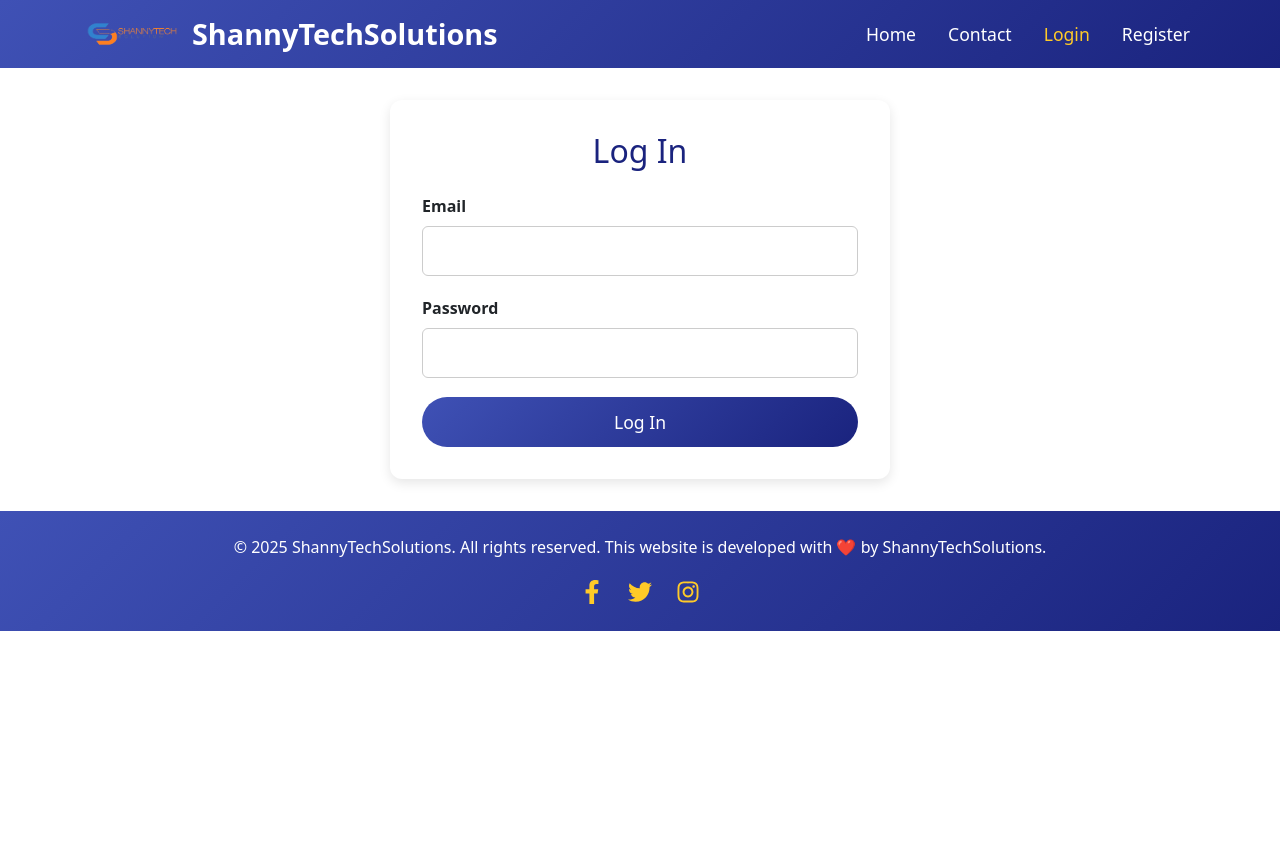
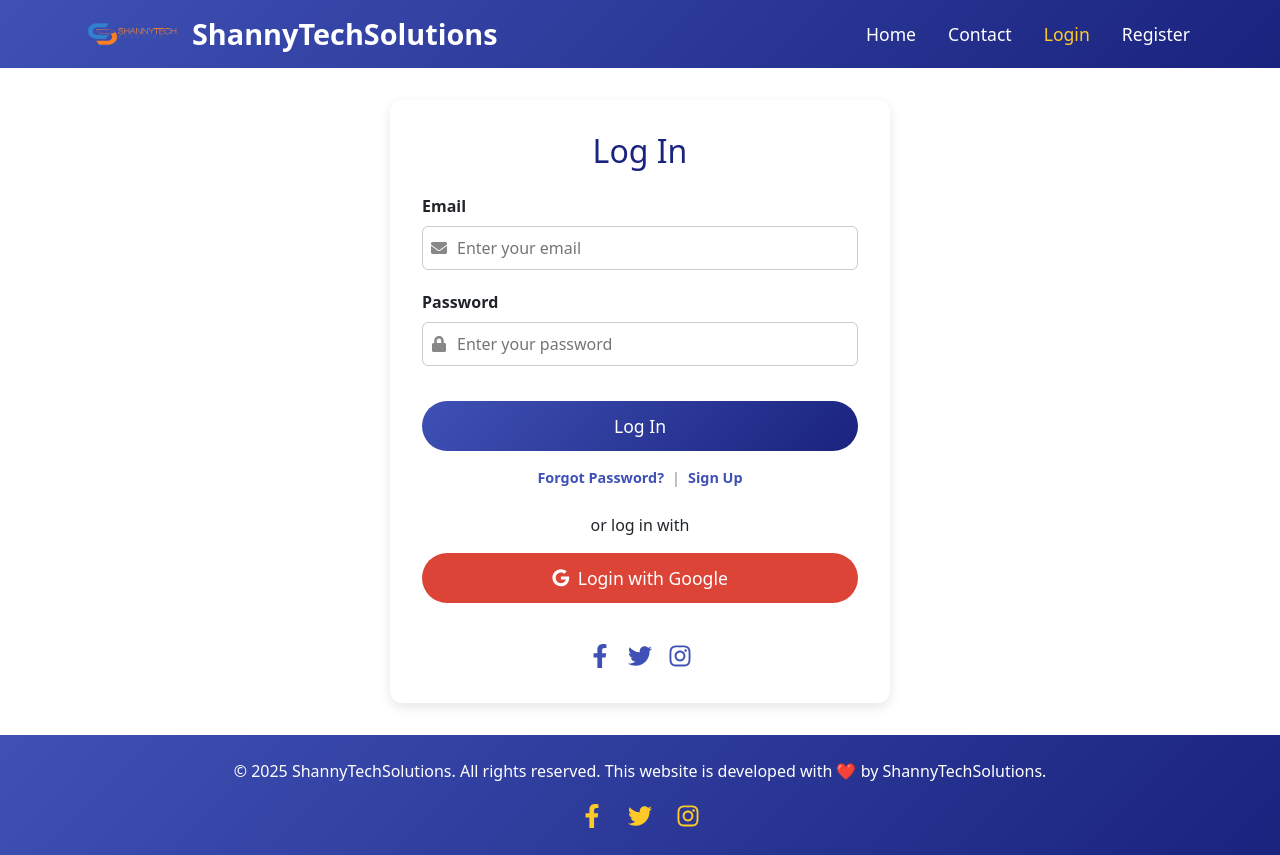
Before and after one commit to shanny-mal/online_school, a React (Vite) app: page /login in a window 1280 px wide. Before the commit the page ends 800 px from the top, so only its background shows below. Built offline with nearby package versions, Linux system fonts and the light colour scheme.

Commit message:
updated the login

```diff
--- a/package.json
+++ b/package.json
@@ -10,12 +10,15 @@
     "preview": "vite preview"
   },
   "dependencies": {
+    "@hookform/resolvers": "^4.1.1",
     "axios": "^1.7.9",
     "bootstrap": "^5.3.3",
     "react": "^19.0.0",
     "react-dom": "^19.0.0",
+    "react-hook-form": "^7.54.2",
     "react-icons": "^5.5.0",
-    "react-router-dom": "^7.2.0"
+    "react-router-dom": "^7.2.0",
+    "zod": "^3.24.2"
   },
   "devDependencies": {
     "@eslint/js": "^9.19.0",
--- a/src/pages/UserLogin.jsx
+++ b/src/pages/UserLogin.jsx
@@ -1,24 +1,47 @@
 // src/pages/UserLogin.jsx
-import React, { useState } from "react";
+import React from "react";
 import API from "../services/api";
-import { useNavigate } from "react-router-dom";
+import { useNavigate, Link } from "react-router-dom";
 import { useAuth } from "../context/AuthContext";
+import {
+  FaGoogle,
+  FaFacebookF,
+  FaTwitter,
+  FaInstagram,
+  FaEnvelope,
+  FaLock,
+} from "react-icons/fa";
+import { useForm } from "react-hook-form";
+import { z } from "zod";
+import { zodResolver } from "@hookform/resolvers/zod";
 import "../styles/UserLogin.css";
 
+// Define validation schema using Zod
+const loginSchema = z.object({
+  email: z
+    .string()
+    .nonempty("Email is required")
+    .email("Invalid email address"),
+  password: z.string().nonempty("Password is required"),
+});
+
 const UserLogin = () => {
-  const [credentials, setCredentials] = useState({ email: "", password: "" });
   const navigate = useNavigate();
   const { setToken, setUser } = useAuth();
 
-  const handleChange = (e) => {
-    setCredentials({ ...credentials, [e.target.name]: e.target.value });
-  };
+  // Initialize react-hook-form with Zod resolver
+  const {
+    register,
+    handleSubmit,
+    formState: { errors },
+  } = useForm({
+    resolver: zodResolver(loginSchema),
+  });
 
-  const handleSubmit = async (e) => {
-    e.preventDefault();
+  const onSubmit = async (data) => {
     try {
       // Use the JWT token endpoint from SimpleJWT
-      const response = await API.post("/token/", credentials);
+      const response = await API.post("/token/", data);
       setToken(response.data.access);
       // Fetch user profile from the updated endpoint
       const profileResponse = await API.get("/accounts/users/profile/");
@@ -31,34 +54,76 @@ const UserLogin = () => {
     }
   };
 
+  // Placeholder function for Google Login
+  const handleGoogleLogin = async () => {
+    alert("Google login not implemented yet.");
+    // Integrate Google Identity Services here.
+  };
+
   return (
     <div className="login-container">
       <h2>Log In</h2>
-      <form onSubmit={handleSubmit} className="login-form">
+      <form onSubmit={handleSubmit(onSubmit)} className="login-form">
         <div className="form-group">
           <label>Email</label>
+          <div className="input-with-icon">
+            <FaEnvelope className="input-icon" />
             <input
               type="email"
-            name="email"
-            value={credentials.email}
-            onChange={handleChange}
-            required
+              placeholder="Enter your email"
+              {...register("email")}
             />
+          </div>
+          {errors.email && (
+            <p className="error-message">{errors.email.message}</p>
+          )}
         </div>
         <div className="form-group">
           <label>Password</label>
+          <div className="input-with-icon">
+            <FaLock className="input-icon" />
             <input
               type="password"
-            name="password"
-            value={credentials.password}
-            onChange={handleChange}
-            required
+              placeholder="Enter your password"
+              {...register("password")}
             />
+          </div>
+          {errors.password && (
+            <p className="error-message">{errors.password.message}</p>
+          )}
         </div>
         <button type="submit" className="btn btn-primary">
           Log In
         </button>
       </form>
+
+      <div className="additional-links">
+        <Link to="/forgot-password" className="forgot-password-link">
+          Forgot Password?
+        </Link>
+        <span className="separator">|</span>
+        <Link to="/register" className="sign-up-link">
+          Sign Up
+        </Link>
+      </div>
+
+      <div className="social-login">
+        <p>or log in with</p>
+        <button className="btn btn-google" onClick={handleGoogleLogin}>
+          <FaGoogle /> Login with Google
+        </button>
+      </div>
+      <div className="social-icons">
+        <a href="#" className="social-icon" aria-label="Facebook">
+          <FaFacebookF />
+        </a>
+        <a href="#" className="social-icon" aria-label="Twitter">
+          <FaTwitter />
+        </a>
+        <a href="#" className="social-icon" aria-label="Instagram">
+          <FaInstagram />
+        </a>
+      </div>
     </div>
   );
 };
--- a/src/styles/UserLogin.css
+++ b/src/styles/UserLogin.css
@@ -1,20 +1,22 @@
+/* src/styles/UserLogin.css */
 .login-container {
   max-width: 500px;
   margin: 2rem auto;
   padding: 2rem;
   background: #fff;
   border-radius: 12px;
-  box-shadow: 0 4px 12px rgba(0,0,0,0.1);
+  box-shadow: 0 4px 12px rgba(0, 0, 0, 0.1);
+  text-align: center;
 }
 
 .login-container h2 {
-  text-align: center;
   color: #1a237e;
   margin-bottom: 1.5rem;
 }
 
 .login-form .form-group {
   margin-bottom: 1.2rem;
+  text-align: left;
 }
 
 .login-form label {
@@ -23,15 +25,33 @@
   font-weight: 600;
 }
 
-.login-form input {
-  width: 100%;
-  padding: 0.75rem;
+.input-with-icon {
+  display: flex;
+  align-items: center;
   border: 1px solid #ccc;
   border-radius: 6px;
+  padding: 0.5rem;
+}
+
+.input-icon {
+  margin-right: 0.5rem;
+  color: #888;
+}
+
+.input-with-icon input {
+  border: none;
+  outline: none;
+  flex: 1;
   font-size: 1rem;
 }
 
-.login-form button {
+.error-message {
+  color: #d32f2f;
+  font-size: 0.9rem;
+  margin-top: 0.25rem;
+}
+
+.btn-primary {
   width: 100%;
   padding: 0.75rem;
   background: linear-gradient(135deg, #3f51b5, #1a237e);
@@ -41,8 +61,73 @@
   font-size: 1.1rem;
   cursor: pointer;
   transition: background 0.3s ease;
+  margin-top: 1rem;
 }
 
-.login-form button:hover {
+.btn-primary:hover {
   background: linear-gradient(135deg, #303f9f, #0d47a1);
 }
+
+.additional-links {
+  margin-top: 1rem;
+  font-size: 0.9rem;
+}
+
+.forgot-password-link,
+.sign-up-link {
+  color: #3f51b5;
+  text-decoration: none;
+  font-weight: 600;
+}
+
+.forgot-password-link:hover,
+.sign-up-link:hover {
+  text-decoration: underline;
+}
+
+.separator {
+  margin: 0 0.5rem;
+  color: #888;
+}
+
+.social-login {
+  margin-top: 1.5rem;
+}
+
+.btn-google {
+  display: flex;
+  align-items: center;
+  justify-content: center;
+  gap: 0.5rem;
+  width: 100%;
+  padding: 0.75rem;
+  background: #db4437;
+  color: #fff;
+  border: none;
+  border-radius: 50px;
+  font-size: 1.1rem;
+  cursor: pointer;
+  transition: background 0.3s ease;
+  margin-top: 0.5rem;
+}
+
+.btn-google:hover {
+  background: #c33d2e;
+}
+
+.social-icons {
+  margin-top: 2rem;
+  display: flex;
+  justify-content: center;
+  gap: 1rem;
+}
+
+.social-icon {
+  font-size: 1.5rem;
+  color: #3f51b5;
+  transition: color 0.3s ease;
+}
+
+.social-icon:hover {
+  color: #1a237e;
+}
```
Also changed, not shown: 1 other file (tests, documents, lock files or other folders). Lines whose indentation alone changed are shown as unchanged.
